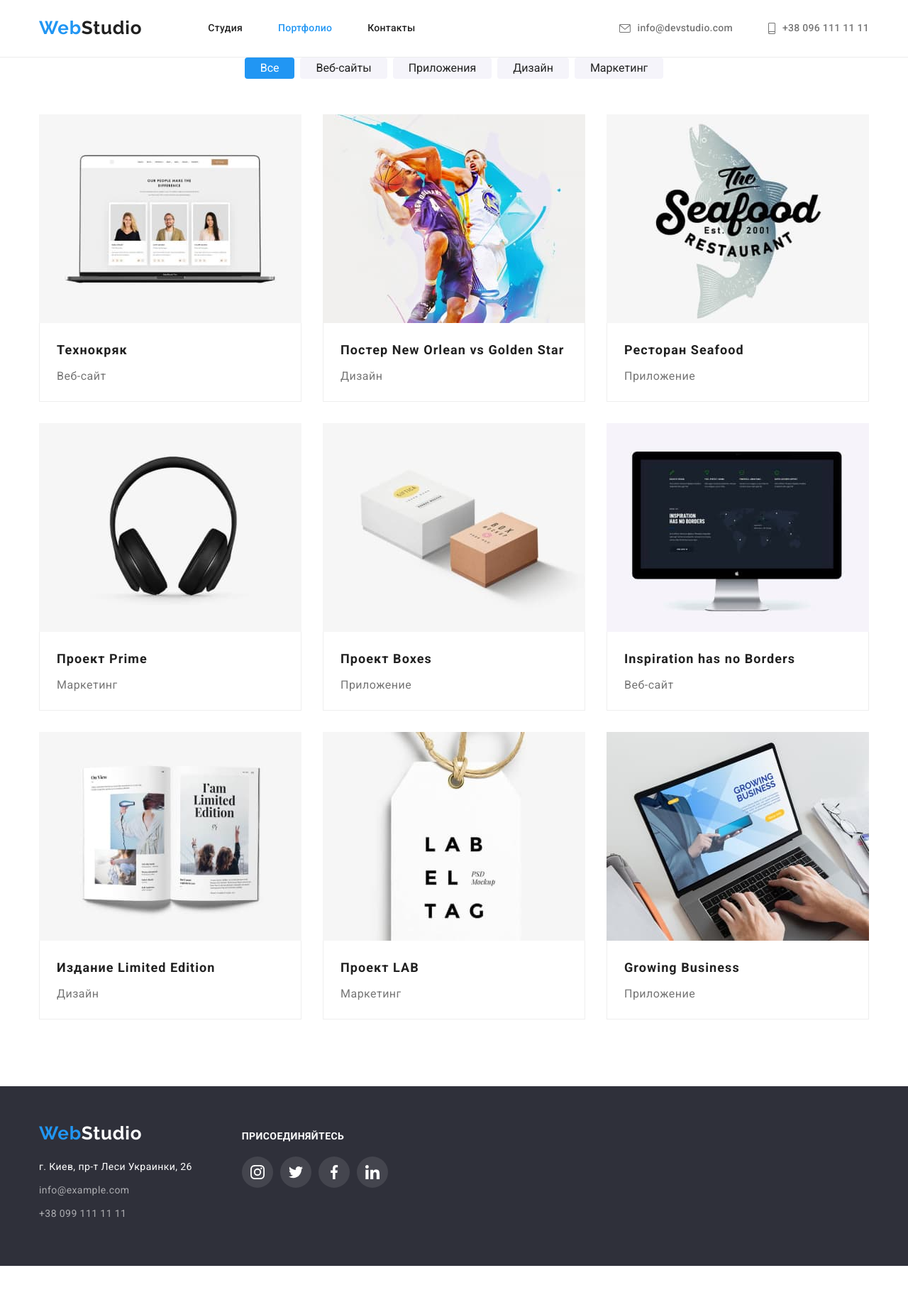
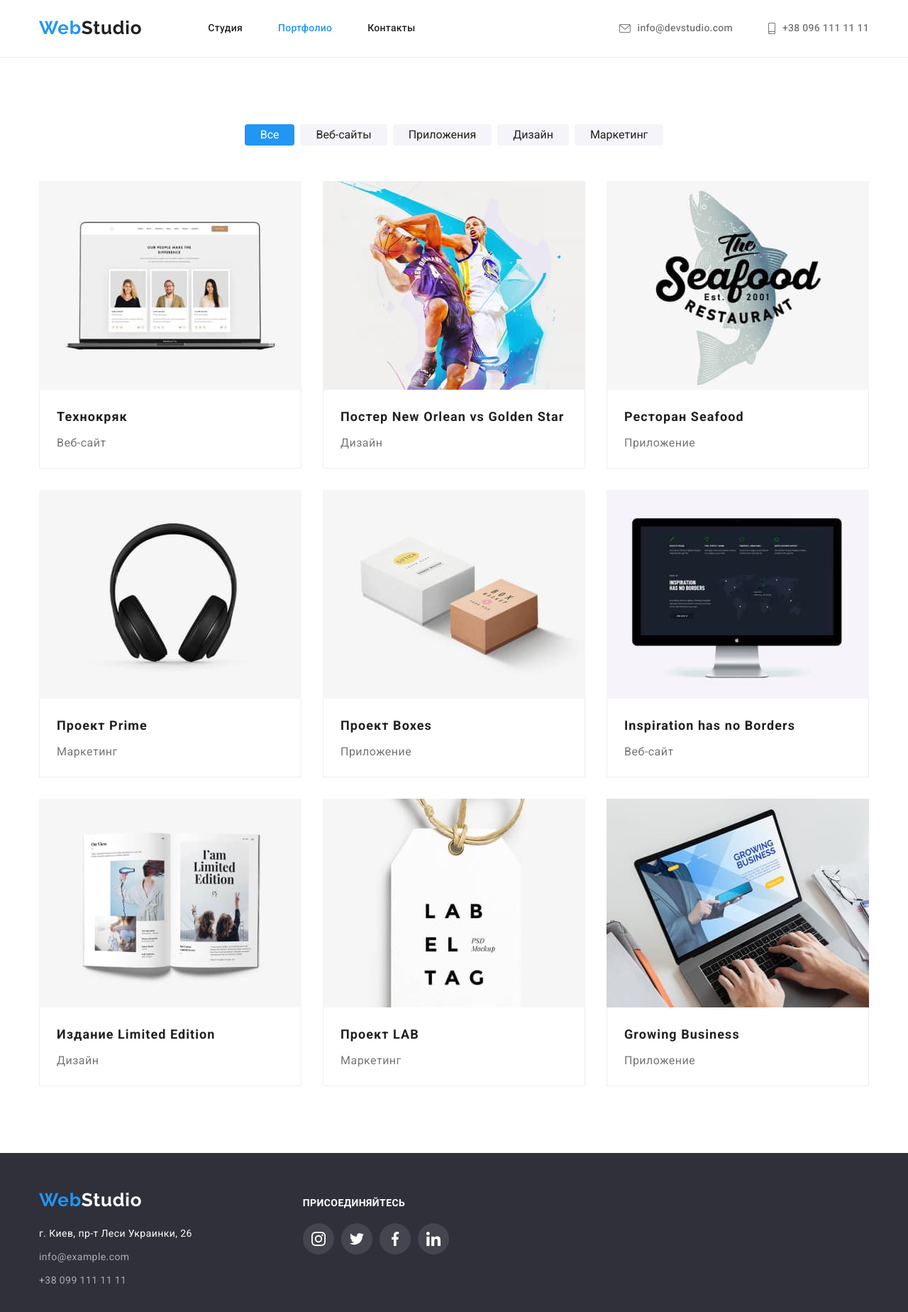
Before and after one commit to Vladimir-Maselskiy/goit-markup-hw-04, a plain HTML site: page portfolio.html in a window 1280 px wide. Shown: the whole page at 71% size. Before the commit the page ends 1783 px from the top, so only its background shows below. Drawn offline with nearby package versions, Linux system fonts and the light colour scheme.

Commit message:
finish 2

```diff
--- a/css/styles.css
+++ b/css/styles.css
@@ -83,7 +83,7 @@ img {
 .header-left-link:hover,
 .header-left-link:focus,
 .header-right-link:focus,
-.header-right-item:hover {
+.header-right-link:hover {
   color: var(--accent-color);
   fill: var(--accent-color);
 }
@@ -108,7 +108,9 @@ img {
   display: flex;
   margin-left: 93px;
 }
-
+.header-left-list > li > a {
+  display: block;
+}
 .header-right-list {
   display: flex;
   margin-left: auto;
@@ -129,6 +131,8 @@ img {
 .icon-smartphone {
   width: 10px;
   height: 16px;
+  min-width: 10px;
+  min-height: 16px;
   fill: currentColor;
 }
 
@@ -184,10 +188,7 @@ img {
 .section.hero-section {
   padding-top: 200px;
   padding-bottom: 200px;
-	background-image: linear-gradient(
-			rgba(47, 48, 58, 0.4),
-			rgba(47, 48, 58, 0.4)
-		),
+  background-image: linear-gradient(rgba(47, 48, 58, 0.4), rgba(47, 48, 58, 0.4)),
     url(../img/main-img.jpg);
   background-size: 1600px 600px;
   background-repeat: no-repeat;
@@ -452,9 +453,15 @@ img {
   margin-bottom: 0;
 }
 .footer-right-part {
-	margin-left: 70px;
-	margin-top: 12px;
+  flex-direction: column;
+  align-items: flex-start;
+  margin-left: 156px;
 }
+.footer-left-part {
+  display: flex;
+  align-items: baseline;
+}
+
 .footer-right-part-title {
   font-weight: bold;
   font-size: 14px;
@@ -496,7 +503,8 @@ img {
 
 /* -----------PORTFOLIO-HTML---------------------------- */
 .portfolio-section {
-	margin-bottom: 94px;
+  padding-top: 94px;
+  padding-bottom: 94px;
 }
 
 .filter-btn:hover,
--- a/portfolio.html
+++ b/portfolio.html
@@ -33,9 +33,7 @@
               <a class="link header-left-link" href="./index.html">Студия</a>
             </li>
             <li class="header-left-item">
-							<a class="link header-left-link current" href="./portfolio.html"
-								>Портфолио</a
-							>
+              <a class="link header-left-link current" href="./portfolio.html">Портфолио</a>
             </li>
             <li class="header-left-item">
               <a class="link header-left-link" href="">Контакты</a>
@@ -44,19 +42,19 @@
         </nav>
         <ul class="header-right-list list">
           <li class="header-right-item flex">
+            <a class="link header-right-link flex" href="mailto:info@devstudio.com">
               <svg class="icon-header icon-envelope">
                 <use href="./img/symbol-defs.svg#icon-envelope1"></use>
               </svg>
-						<a class="link header-right-link" href="mailto:info@devstudio.com"
-							>info@devstudio.com</a
+              info@devstudio.com</a
             >
           </li>
           <li class="header-right-item flex">
+            <a class="link header-right-link flex" href="tel:+380961111111">
               <svg class="icon-header icon-smartphone">
                 <use href="./img/symbol-defs.svg#icon-smartphone"></use>
               </svg>
-						<a class="link header-right-link" href="tel:+380961111111"
-							>+38 096 111 11 11</a
+              +38 096 111 11 11</a
             >
           </li>
         </ul>
@@ -155,6 +153,7 @@
     <footer class="footer-section">
       <div class="container">
         <div class="footer-left-part">
+          <div>
             <a class="footer-logo link" href="" lang="en"
               >Web<span class="footer-logo-syffix">Studio</span>
             </a>
@@ -170,24 +169,21 @@
                   </a>
                 </li>
                 <li class="footer-address-item list">
-								<a
-									class="third-text-color-transparence link"
-									href="mailto:info@example.com"
+                  <a class="third-text-color-transparence link" href="mailto:info@example.com"
                     >info@example.com</a
                   >
                 </li>
                 <li class="footer-address-item">
-								<a
-									class="third-text-color-transparence link"
-									href="+380991111111"
+                  <a class="third-text-color-transparence link" href="+380991111111"
                     >+38 099 111 11 11</a
                   >
                 </li>
               </ul>
             </address>
           </div>
-				<div class="footer-right-part">
-					<h3 class="footer-right-part-title">присоединяйтесь</h3>
+
+          <div class="footer-right-part flex">
+            <p class="footer-right-part-title">присоединяйтесь</p>
             <ul class="footer-icon-list list flex">
               <li>
                 <svg class="icon-footer">
@@ -212,6 +208,7 @@
             </ul>
           </div>
         </div>
+      </div>
     </footer>
   </body>
 </html>
```
Also changed, not shown: index.html (+19 -36 lines), 1 other file. Lines whose indentation alone changed are shown as unchanged.
